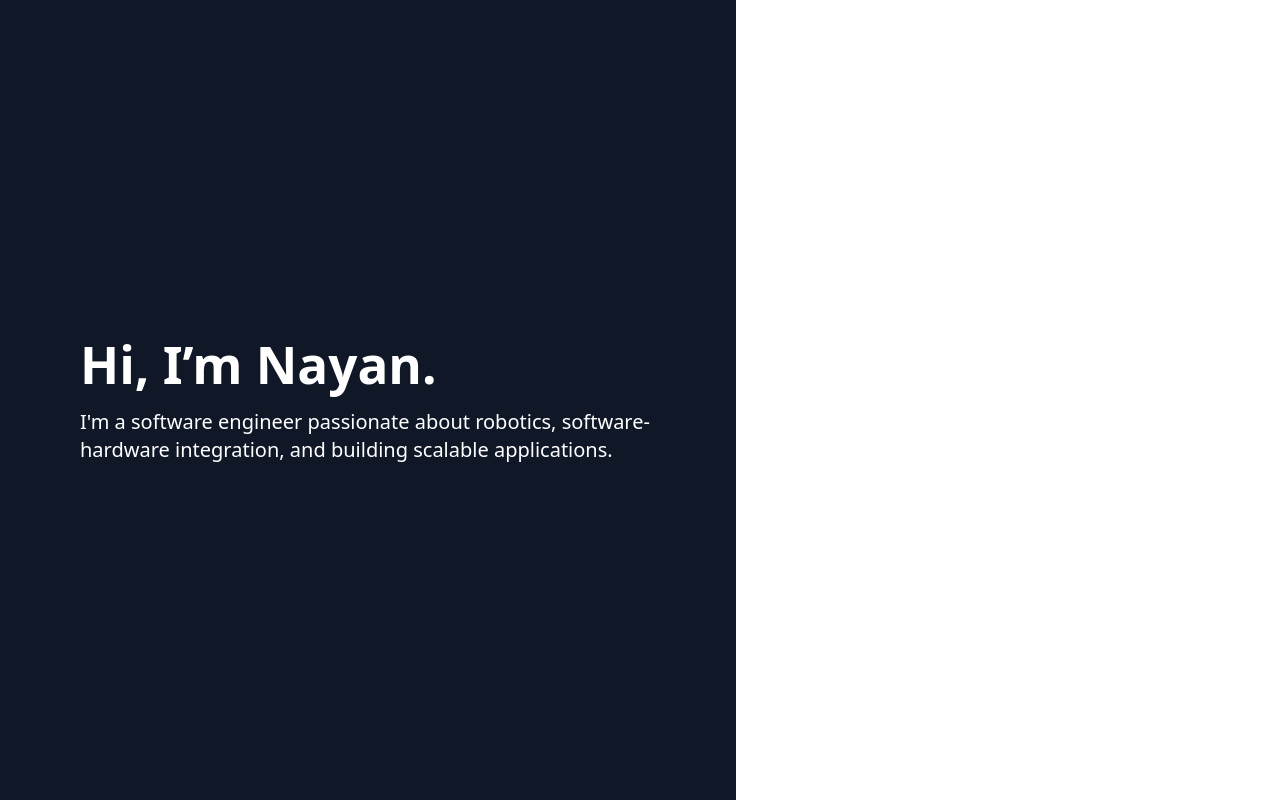
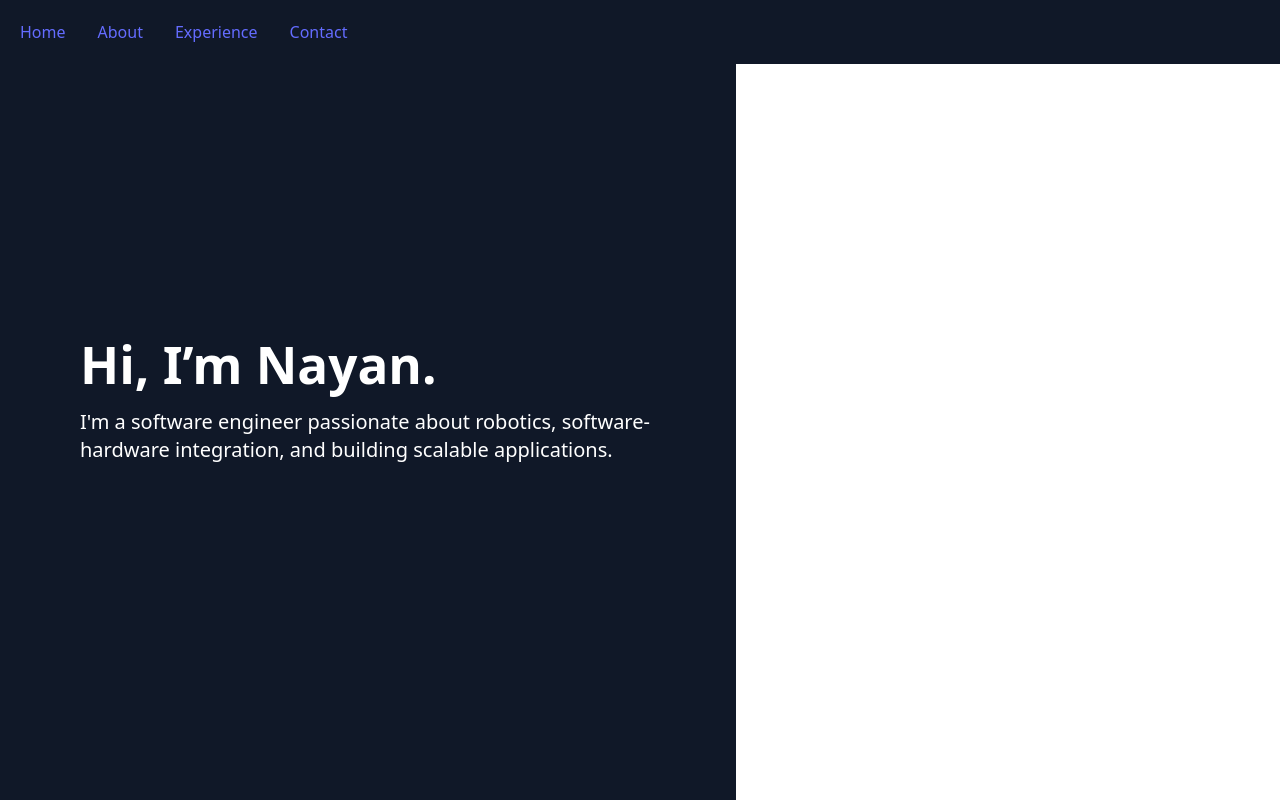
Before and after one commit to nayan-pradhan/personal-portfolio, a React (Vite) app: page / in a window 1280 px wide. Built offline with nearby package versions, Linux system fonts and the light colour scheme.

Commit message:
Basic navbar

```diff
--- a/src/App.jsx
+++ b/src/App.jsx
@@ -1,8 +1,10 @@
+import NavBar from './components/NavBar';
 import Hero from './components/Hero';
 
 function App () {
   return (
-    <div>
+    <div className="scroll-smooth">
+      <NavBar />
       <Hero />
     </div>
   );
--- a/src/components/Hero.jsx
+++ b/src/components/Hero.jsx
@@ -1,6 +1,6 @@
 const Hero = () => {
   return (
-    <section className="min-h-screen flex flex-col justify-center items-start px-8 md:px-20 bg-gray-900 text-white">
+    <section id="hero" className="min-h-screen flex flex-col justify-center items-start px-8 md:px-20 bg-gray-900 text-white">
       <h1 className="text-5xl font-bold mb-4">Hi, I’m Nayan.</h1>
       <p className="text-xl max-w-xl">
         I'm a software engineer passionate about robotics, software-hardware integration, and building scalable applications.
--- /dev/null
+++ b/src/components/NavBar.jsx
@@ -0,0 +1,30 @@
+
+const NavBar = () => {
+
+    return (
+        <nav className="fixed top-0 left-0 right-0 bg-gray-900 bg-opacity-90 backdrop-blur-md z-50">
+            <div className="max-w-6x1 mx-auto flex justify-between items-center p-5">
+                {/* <div className="text-white font-bold text-lg">Nayan</div> */}
+
+                {/* Desktop links */}
+                <ul className="hidden md:flex space-x-8 text-gray-300">
+                    <li>
+                        <a href="#hero" className="hover:text-white">Home</a>
+                    </li>
+                    <li>
+                        <a href="#about" className="hover:text-white">About</a>
+                    </li>
+                    <li>
+                        <a href="#experience" className="hover:text-white">Experience</a>
+                    </li>
+                    <li>
+                        <a href="#contact" className="hover:text-white">Contact</a>
+                    </li>
+                </ul>
+            </div>
+        </nav>
+
+    )
+};
+
+export default NavBar;
```
